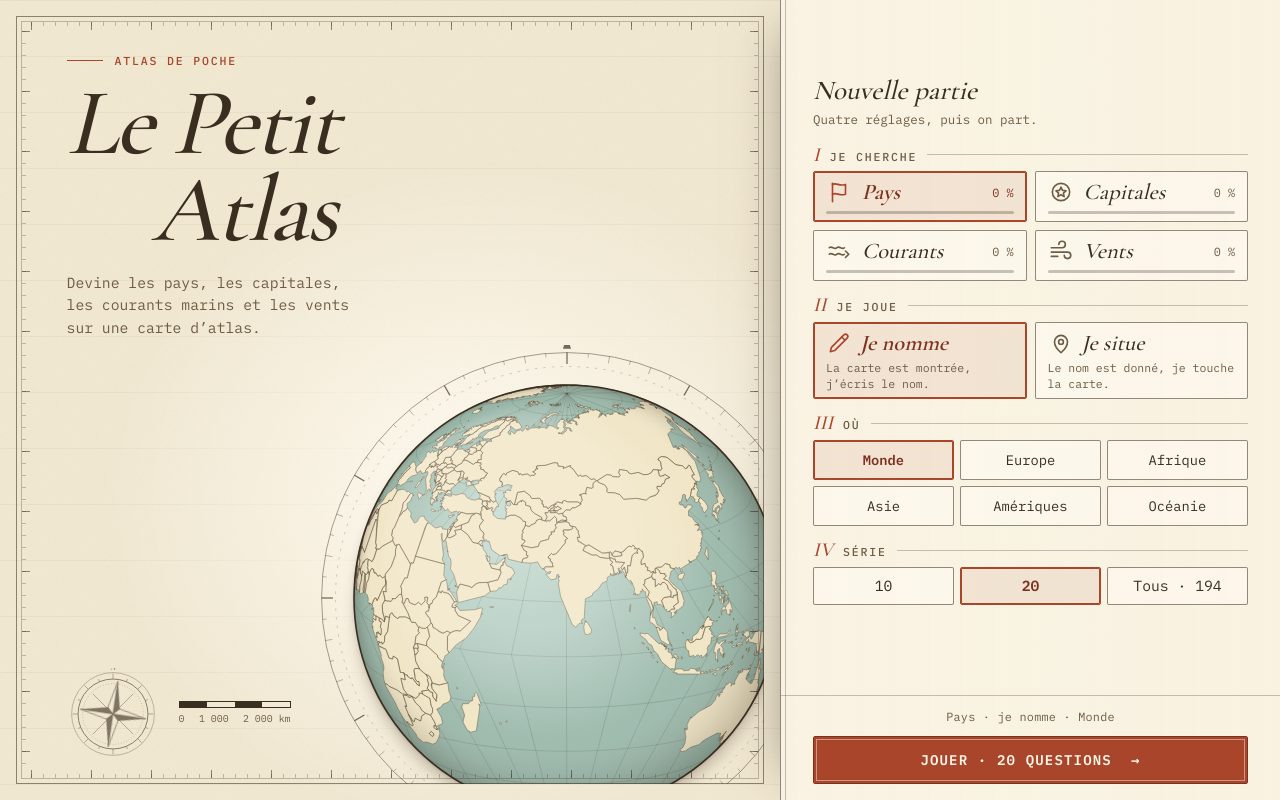
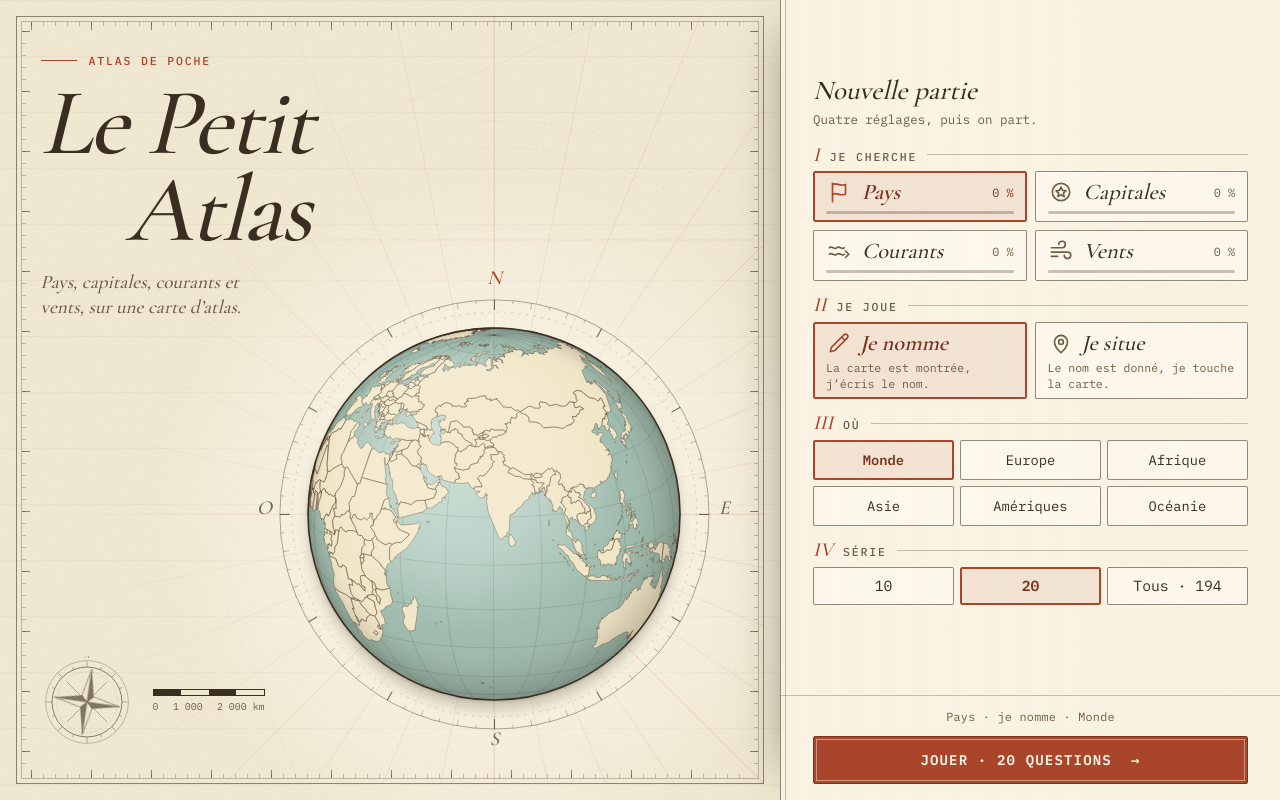
Before and after one commit to tfrere/petit-atlas, a React (Vite) app: page / in a window 1280 px wide. Built offline with nearby package versions, Linux system fonts and the light colour scheme.

Commit message:
Graticule courbe sur le globe; hero desktop recomposé: globe entier avec points cardinaux, lignes de rhumb portulan, sous-titre en italique
Co-authored-by: thibaud.frere <thibaud.frere@huggingface.co>

```diff
--- a/src/screens/DesktopHero.tsx
+++ b/src/screens/DesktopHero.tsx
@@ -49,12 +49,28 @@ function useBox(ref: React.RefObject<HTMLElement | null>) {
 /** Couronne graduée autour du globe, comme le limbe d'un instrument de navigation. */
 function Bezel({ size }: { size: number }) {
   const ticks = useMemo(() => Array.from({ length: 72 }, (_, i) => i * 5), [])
+  const cardinals = [
+    { a: 0, t: 'N' },
+    { a: 90, t: 'E' },
+    { a: 180, t: 'S' },
+    { a: 270, t: 'O' },
+  ]
+  const span = size * 1.2
   return (
     <Box
       component="svg"
-      viewBox="-100 -100 200 200"
+      viewBox="-120 -120 240 240"
       aria-hidden
-      sx={{ position: 'absolute', inset: 0, width: size, height: size, color: tokens.ink, pointerEvents: 'none' }}
+      sx={{
+        position: 'absolute',
+        left: (size - span) / 2,
+        top: (size - span) / 2,
+        width: span,
+        height: span,
+        color: tokens.ink,
+        pointerEvents: 'none',
+        overflow: 'visible',
+      }}
     >
       <circle r="97" fill="none" stroke="currentColor" strokeOpacity=".5" strokeWidth=".35" />
       <circle r="91.5" fill="none" stroke="currentColor" strokeOpacity=".28" strokeWidth=".3" strokeDasharray="1 2.4" />
@@ -72,7 +88,78 @@ function Bezel({ size }: { size: number }) {
           />
         )
       })}
-      <path d="M0,-103.5 L1.6,-98.5 L-1.6,-98.5 Z" fill="currentColor" fillOpacity=".7" />
+      {cardinals.map(({ a, t }) => (
+        <g key={t} transform={`rotate(${a})`}>
+          <text
+            y="-104"
+            textAnchor="middle"
+            fontSize="9"
+            fontStyle="italic"
+            fontFamily={fontDisplay}
+            fill={a === 0 ? tokens.brick : 'currentColor'}
+            fillOpacity={a === 0 ? 1 : 0.7}
+            transform={`rotate(${-a} 0 -104)`}
+          >
+            {t}
+          </text>
+        </g>
+      ))}
+    </Box>
+  )
+}
+
+/** Lignes de rhumb rayonnant depuis le globe, comme sur une carte portulan. */
+function Rhumbs({ w, h, cx, cy, ring }: { w: number; h: number; cx: number; cy: number; ring: number }) {
+  const long = Math.hypot(w, h)
+  const roses = [
+    { x: cx, y: cy, n: 32, o: 0.2 },
+    { x: cx - ring * 0.95, y: cy - ring * 0.62, n: 16, o: 0.11 },
+  ]
+  return (
+    <Box
+      component="svg"
+      width={w}
+      height={h}
+      aria-hidden
+      sx={{
+        position: 'absolute',
+        inset: 0,
+        pointerEvents: 'none',
+        color: tokens.brick,
+        maskImage: 'linear-gradient(100deg, transparent 12%, #000 52%)',
+        WebkitMaskImage: 'linear-gradient(100deg, transparent 12%, #000 52%)',
+      }}
+    >
+      {roses.map((r, k) =>
+        Array.from({ length: r.n }, (_, i) => {
+          const a = (i * 2 * Math.PI) / r.n
+          return (
+            <line
+              key={`${k}-${i}`}
+              x1={r.x}
+              y1={r.y}
+              x2={r.x + Math.cos(a) * long}
+              y2={r.y + Math.sin(a) * long}
+              stroke="currentColor"
+              strokeOpacity={r.o}
+              strokeWidth={i % 4 === 0 ? 0.8 : 0.5}
+            />
+          )
+        }),
+      )}
+      {[0.66, 0.78].map((f) => (
+        <circle
+          key={f}
+          cx={cx}
+          cy={cy}
+          r={(ring / 2) * (1 + f)}
+          fill="none"
+          stroke="currentColor"
+          strokeOpacity=".16"
+          strokeWidth=".6"
+          strokeDasharray="2 5"
+        />
+      ))}
     </Box>
   )
 }
@@ -200,43 +287,92 @@ interface Props {
   region: RegionId
 }
 
-/** Hero des grands écrans : titre en haut à gauche, globe monumental qui déborde du bas à droite. */
+const SUMMARY_H = 214
+const COMPASS_W = 92 + 20 + 112
+
+/** Distance d'un point à un rectangle (0 s'il est dedans). */
+const distToRect = (px: number, py: number, r: { x: number; y: number; w: number; h: number }) =>
+  Math.hypot(Math.max(r.x - px, 0, px - (r.x + r.w)), Math.max(r.y - py, 0, py - (r.y + r.h)))
+
+/** Hero des grands écrans : planche d'atlas, titre à gauche, globe entier posé dans le coin opposé. */
 export default function DesktopHero({ world, region }: Props) {
   const ref = useRef<HTMLDivElement>(null)
+  const headRef = useRef<HTMLDivElement>(null)
   const { w, h } = useBox(ref)
+  const head = useBox(headRef)
   const stats = useMemo(() => STATS.map((s) => ({ ...s, n: entriesOf(s.kind).length })), [])
 
   const sideBySide = w >= 780
-  const textW = Math.min(480, Math.max(320, w * 0.4))
   const padLeft = Math.min(88, Math.max(36, w * 0.052))
-  const ringFree = sideBySide ? Math.min(h * 0.94, (w - textW) * 1.1, 880) : Math.min(w * 1.02, h * 0.62, 760)
-  const ringBesideIndex = (w - padLeft - SUMMARY_W - 28) / 0.92
-  const showSummary = sideBySide && h >= 640 && Math.min(ringFree, ringBesideIndex) >= Math.min(h * 0.72, 560)
-  const ring = showSummary ? Math.min(ringFree, ringBesideIndex) : ringFree
+  const padTop = Math.min(64, Math.max(28, h * 0.065))
+  const compassOn = sideBySide && h >= 560
+  const margin = FRAME + 22
+
+  // Plus grand globe qui ne touche ni le titre, ni le sommaire, ni la boussole.
+  const fit = (withSummary: boolean) => {
+    const rects = [{ x: padLeft, y: padTop, w: head.w, h: head.h + (withSummary ? SUMMARY_H : 0) }]
+    if (compassOn) rects.push({ x: padLeft, y: h - 52 - 92, w: COMPASS_W, h: 92 })
+    for (let ring = Math.min((h - 2 * margin) / 1.12, 900); ring >= 300; ring -= 6) {
+      const cx = w - margin - ring * 0.56
+      const cy = h - margin - ring * 0.56
+      const reach = ring * 0.56 + 14
+      if (rects.every((r) => distToRect(cx, cy, r) > reach)) return ring
+    }
+    return 300
+  }
+  const ringSummary = sideBySide && h >= 640 ? fit(true) : 0
+  const showSummary = ringSummary >= Math.min(h * 0.66, 560)
+  const ring = sideBySide ? (showSummary ? ringSummary : fit(false)) : Math.min(w * 0.96, h * 0.62, 720)
   const globe = Math.max(0, ring / 1.17)
-  const cx = sideBySide ? w - ring / 2 + ring * 0.08 : w / 2
-  const cy = h - ring / 2 + ring * 0.1
+  const cx = sideBySide ? w - margin - ring * 0.56 : w / 2
+  const cy = sideBySide ? h - margin - ring * 0.56 : h - ring / 2 + ring * 0.08
+
   return (
     <Box ref={ref} sx={{ position: 'relative', height: '100%', overflow: 'hidden' }}>
       <Box
         sx={{
           position: 'absolute',
           inset: 0,
-          background:
-            'radial-gradient(ellipse 70% 60% at 62% 62%, rgba(255,252,243,.9), rgba(243,234,212,0) 70%), linear-gradient(rgba(58,46,32,.045) 1px, transparent 1px) 0 0 / 100% 56px',
+          background: `radial-gradient(circle at ${cx}px ${cy}px, rgba(255,252,243,.95), rgba(243,234,212,0) ${Math.round(ring * 0.78)}px), linear-gradient(rgba(58,46,32,.04) 1px, transparent 1px) 0 0 / 100% 56px`,
           pointerEvents: 'none',
         }}
       />
 
+      <Box sx={{ position: 'absolute', inset: 0, clipPath: `inset(${FRAME}px)` }}>
+        {w > 0 && <Rhumbs w={w} h={h} cx={cx} cy={cy} ring={ring} />}
+        {globe > 120 && (
           <Box
             sx={{
               position: 'absolute',
-          left: 'clamp(36px, 5.2vw, 88px)',
-          top: 'clamp(28px, 6.5vh, 64px)',
-          zIndex: 1,
-          maxWidth: sideBySide ? textW : '88%',
+              left: cx - ring / 2,
+              top: cy - ring / 2,
+              width: ring,
+              height: ring,
+              display: 'flex',
+              alignItems: 'center',
+              justifyContent: 'center',
+              animation: `${fadeIn} 1100ms cubic-bezier(.2,.7,.2,1) 200ms backwards`,
+              '@media (prefers-reduced-motion: reduce)': { animation: 'none' },
             }}
           >
+            <Bezel size={ring} />
+            <MiniGlobe world={world} region={region} size={Math.round(globe)} />
+          </Box>
+        )}
+      </Box>
+
+      <Neatline inset={FRAME} />
+
+      <Box
+        sx={{
+          position: 'absolute',
+          left: padLeft,
+          top: padTop,
+          zIndex: 1,
+          maxWidth: sideBySide ? 'min(480px, 46%)' : '88%',
+        }}
+      >
+        <Box ref={headRef} sx={{ width: 'fit-content', maxWidth: '100%' }}>
           <Box sx={{ display: 'flex', alignItems: 'center', gap: 1.5, ...rise(0) }}>
             <Box sx={{ width: 36, height: '1px', background: tokens.brick }} />
             <Typography variant="overline" sx={{ color: tokens.brick }}>
@@ -262,16 +398,19 @@ export default function DesktopHero({ world, region }: Props) {
           </Typography>
           <Typography
             sx={{
-            mt: 2.25,
-            maxWidth: '34ch',
-            fontSize: '0.92rem',
-            lineHeight: 1.55,
+              mt: 2,
+              maxWidth: '24ch',
+              fontFamily: fontDisplay,
+              fontStyle: 'italic',
+              fontSize: 'clamp(1.2rem, 2.1vh, 1.5rem)',
+              lineHeight: 1.3,
               color: tokens.inkSoft,
               ...rise(180),
             }}
           >
-          Devine les pays, les capitales, les courants marins et les vents sur une carte d’atlas.
+            Pays, capitales, courants et vents, sur une carte d’atlas.
           </Typography>
+        </Box>
         {showSummary && (
           <Box sx={{ mt: 3.5, width: SUMMARY_W, ...rise(260) }}>
             <Typography variant="overline" sx={{ color: tokens.brick, display: 'block', mb: 0.5 }}>
@@ -325,36 +464,12 @@ export default function DesktopHero({ world, region }: Props) {
         )}
       </Box>
 
-      <Box sx={{ position: 'absolute', inset: 0, clipPath: `inset(${FRAME}px)` }}>
-        {globe > 120 && (
+      {compassOn && (
         <Box
           sx={{
             position: 'absolute',
-              left: cx - ring / 2,
-              top: cy - ring / 2,
-              width: ring,
-              height: ring,
-              display: 'flex',
-              alignItems: 'center',
-              justifyContent: 'center',
-              animation: `${fadeIn} 1100ms cubic-bezier(.2,.7,.2,1) 200ms backwards`,
-              '@media (prefers-reduced-motion: reduce)': { animation: 'none' },
-            }}
-          >
-            <Bezel size={ring} />
-            <MiniGlobe world={world} region={region} size={Math.round(globe)} />
-          </Box>
-        )}
-      </Box>
-
-      <Neatline inset={FRAME} />
-
-      {sideBySide && h >= 560 && (
-        <Box
-          sx={{
-            position: 'absolute',
-            left: 'clamp(36px, 5.2vw, 88px)',
-            bottom: 'clamp(30px, 5vh, 52px)',
+            left: padLeft,
+            bottom: 52,
             display: 'flex',
             alignItems: 'center',
             gap: 2.5,
--- a/src/ui/MiniGlobe.tsx
+++ b/src/ui/MiniGlobe.tsx
@@ -1,6 +1,6 @@
 import { useEffect, useMemo, useRef } from 'react'
 import Box from '@mui/material/Box'
-import { geoArea, geoCentroid, geoDistance, geoGraticule, geoOrthographic, geoPath } from 'd3-geo'
+import { geoArea, geoCentroid, geoDistance, geoOrthographic, geoPath } from 'd3-geo'
 import type { MultiPolygon, Position } from 'geojson'
 import { isContinent, regionById } from '../data/regions'
 import type { RegionId } from '../data/types'
@@ -28,6 +28,22 @@ const MAX_LAT = 80
 const COAST_MS = 450
 const RETURN_DELAY_MS = 1400
 const IDLE_FRAME_MS = 30
+
+/** Méridiens et parallèles échantillonnés finement : sans rééchantillonnage de la projection, ils restent courbes. */
+function makeGraticule(stepDeg: number, sampleDeg = 2): GeoJSON.MultiLineString {
+  const lines: Position[][] = []
+  for (let lon = -180; lon < 180; lon += stepDeg) {
+    const line: Position[] = []
+    for (let lat = -90; lat <= 90; lat += sampleDeg) line.push([lon, lat])
+    lines.push(line)
+  }
+  for (let lat = -90 + stepDeg; lat < 90; lat += stepDeg) {
+    const line: Position[] = []
+    for (let lon = -180; lon <= 180; lon += sampleDeg) line.push([lon, lat])
+    lines.push(line)
+  }
+  return { type: 'MultiLineString', coordinates: lines }
+}
 
 function simplifyRing(ring: Position[], step: number): Position[] {
   const out = [ring[0]]
@@ -170,7 +186,7 @@ export default function MiniGlobe({ world, region, size = 112 }: Props) {
       .clipAngle(90)
       .precision(fine ? 0 : 0.8)
     const path = geoPath(projection, ctx)
-    const graticule = geoGraticule().step(fine ? [15, 15] : [10, 10])()
+    const graticule = makeGraticule(fine ? 15 : 10)
     const reduce = window.matchMedia?.('(prefers-reduced-motion: reduce)').matches
 
     const box = regionById(region).box
```
Lines whose indentation alone changed are shown as unchanged.
